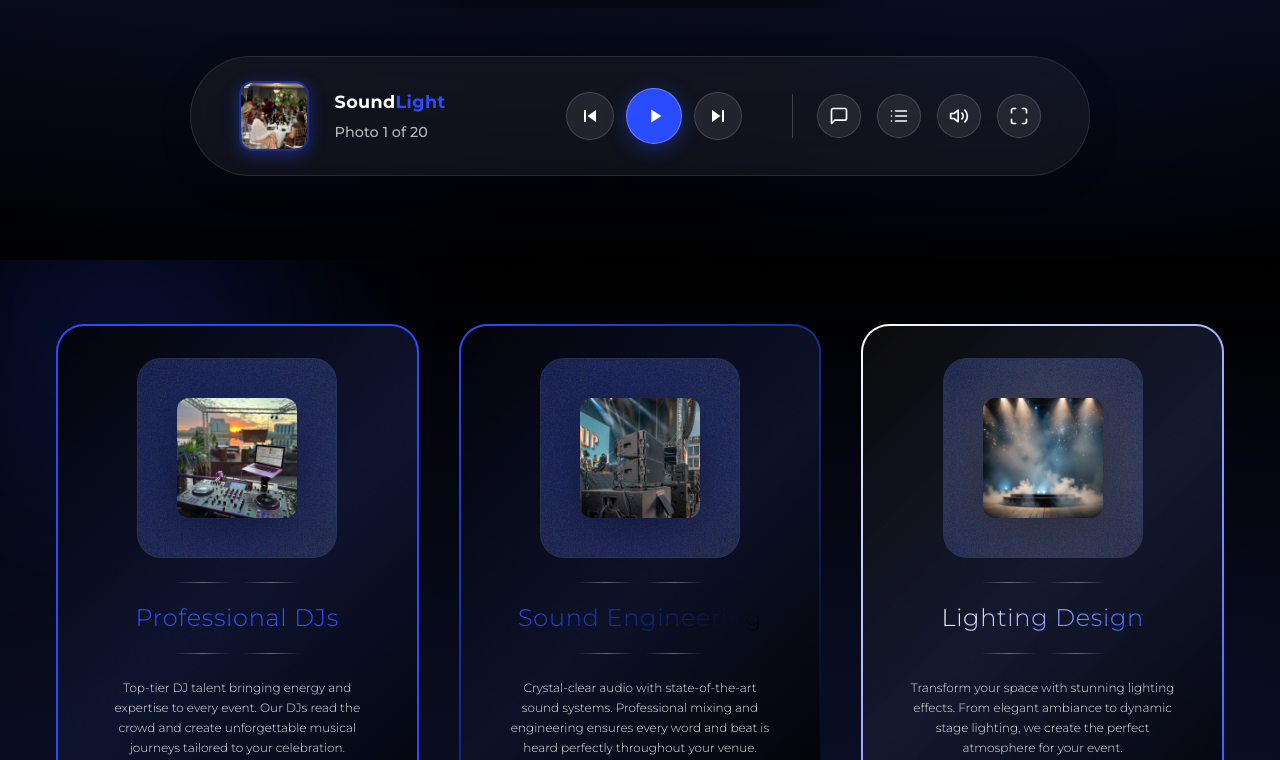
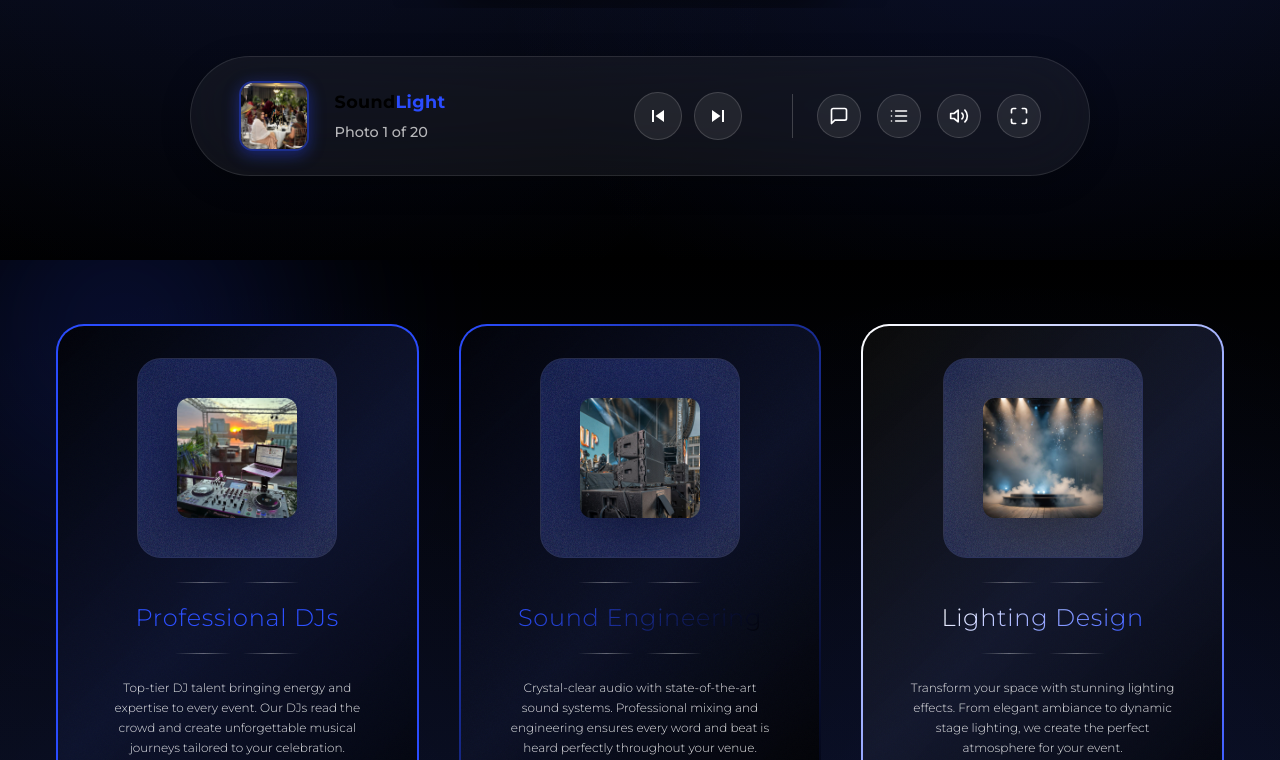
Before and after one commit to Naomi-Faffy/LightSound, a React (Vite) app: page / in a window 1280 px wide. Shown: the part 1340-2100 px from the top of the page. Built offline with nearby package versions, Linux system fonts and the light colour scheme.

Commit message:
Update portfolio

```diff
--- a/src/components/gallery/ThreeDCarousel.jsx
+++ b/src/components/gallery/ThreeDCarousel.jsx
@@ -310,7 +310,7 @@ export default function ThreeDCarousel({ images }) {
               textOverflow: "ellipsis",
               letterSpacing: "0.02em"
             }}>
-              <span style={{ color: "#FFFFFF" }}>Sound</span>
+              <span style={{ color: "#000000" }}>Sound</span>
               <span style={{ color: "#2A4CFF" }}>Light</span>
             </div>
             <div style={{
@@ -357,34 +357,6 @@ export default function ThreeDCarousel({ images }) {
                 fill="currentColor"
               >
                 <path d="M6 6h2v12H6zm3.5 6l8.5 6V6z" />
-              </svg>
-            </Button>
-
-            {/* Play/Pause Button (Center) */}
-            <Button
-              onClick={() => {}}
-              variant="ghost"
-              size="icon"
-              style={{
-                width: "clamp(3rem, 10vw, 3.5rem)",
-                height: "clamp(3rem, 10vw, 3.5rem)",
-                borderRadius: "9999px",
-                background: "#2A4CFF",
-                color: "#FFFFFF",
-                transition: "all 0.2s",
-                boxShadow: "0 4px 20px rgba(42, 76, 255, 0.4)",
-                border: "1px solid rgba(255, 255, 255, 0.3)"
-              }}
-              className="hover:scale-110 hover:shadow-[0_6px_30px_rgba(42,76,255,0.6)]"
-            >
-              <svg
-                width="22"
-                height="22"
-                viewBox="0 0 24 24"
-                fill="currentColor"
-                style={{ marginLeft: "2px" }}
-              >
-                <path d="M8 5v14l11-7z" />
               </svg>
             </Button>
 
@@ -558,8 +530,9 @@ export default function ThreeDCarousel({ images }) {
 
           .music-bar-responsive {
             gap: 1rem !important;
-            padding: 1.25rem 1.5rem !important;
+            padding: 1.5rem 2rem !important;
             flex-wrap: wrap !important;
+            min-height: 120px !important;
           }
 
           .additional-controls {
@@ -567,15 +540,18 @@ export default function ThreeDCarousel({ images }) {
           }
 
           .playback-controls {
-            padding-left: 0.5rem !important;
-            padding-right: 0.5rem !important;
+            padding-left: 0 !important;
+            padding-right: 0 !important;
+            width: 100% !important;
+            justify-content: center !important;
           }
         }
 
         @media (max-width: 480px) {
           .music-bar-responsive {
-            gap: 0.75rem !important;
-            padding: 1rem 1.25rem !important;
+            gap: 1rem !important;
+            padding: 1.25rem 1.5rem !important;
+            min-height: 110px !important;
           }
         }
       `}</style>
--- a/src/pages/About.jsx
+++ b/src/pages/About.jsx
@@ -3,14 +3,16 @@ import { Button } from "@/components/ui/button";
 import { Music, Lightbulb, Zap, Users, Award, Target, Heart } from "lucide-react";
 import { useState, useEffect, useRef } from "react";
 
-function useCountUp(end, duration = 2000, shouldStart = false) {
+function useCountUp(end, duration = 2000, pauseDuration = 3000, shouldStart = false) {
   const [count, setCount] = useState(0);
-  const [hasAnimated, setHasAnimated] = useState(false);
 
   useEffect(() => {
-    if (!shouldStart || hasAnimated) return;
+    if (!shouldStart) return;
 
-    setHasAnimated(true);
+    let animationFrameId;
+    let timeoutId;
+
+    const runAnimation = () => {
       let startTime;
       const startValue = 0;
 
@@ -22,12 +24,26 @@ function useCountUp(end, duration = 2000, shouldStart = false) {
         setCount(Math.floor(easeOutQuart * (end - startValue) + startValue));
 
         if (progress < 1) {
-        requestAnimationFrame(animate);
+          animationFrameId = requestAnimationFrame(animate);
+        } else {
+          // After animation completes, wait for pauseDuration then restart
+          timeoutId = setTimeout(() => {
+            setCount(0);
+            runAnimation();
+          }, pauseDuration);
         }
       };
 
-    requestAnimationFrame(animate);
-  }, [end, duration, shouldStart, hasAnimated]);
+      animationFrameId = requestAnimationFrame(animate);
+    };
+
+    runAnimation();
+
+    return () => {
+      if (animationFrameId) cancelAnimationFrame(animationFrameId);
+      if (timeoutId) clearTimeout(timeoutId);
+    };
+  }, [end, duration, pauseDuration, shouldStart]);
 
   return count;
 }
@@ -35,7 +51,7 @@ function useCountUp(end, duration = 2000, shouldStart = false) {
 function AnimatedStat({ value, label, suffix = "" }) {
   const [isVisible, setIsVisible] = useState(false);
   const ref = useRef(null);
-  const count = useCountUp(value, 2000, isVisible);
+  const count = useCountUp(value, 2000, 3000, isVisible);
 
   useEffect(() => {
     const observer = new IntersectionObserver(
--- a/src/pages/Gallery.jsx
+++ b/src/pages/Gallery.jsx
@@ -44,7 +44,7 @@ export default function Gallery() {
       <div style={{
         position: "relative",
         zIndex: 1,
-        padding: "3rem 1.5rem"
+        padding: "clamp(1.5rem, 4vw, 3rem) 1.5rem"
       }}>
 
         <ThreeDCarousel images={images} />
--- a/src/styles.css
+++ b/src/styles.css
@@ -175,11 +175,11 @@ body {
         left: -100%;
         top: 70px;
         flex-direction: column;
-        background: rgba(255, 255, 255, 0.08);
-        backdrop-filter: blur(50px);
-        -webkit-backdrop-filter: blur(50px);
-        border: 1px solid rgba(255, 255, 255, 0.15);
-        box-shadow: 0 8px 32px rgba(0, 0, 0, 0.3);
+        background: linear-gradient(135deg, rgba(59, 130, 246, 0.1) 0%, rgba(147, 197, 253, 0.05) 100%);
+        backdrop-filter: blur(60px);
+        -webkit-backdrop-filter: blur(60px);
+        border: 1px solid rgba(255, 255, 255, 0.2);
+        box-shadow: 0 8px 32px rgba(31, 38, 135, 0.37);
         width: 100%;
         text-align: center;
         transition: 0.3s;
```
Lines whose indentation alone changed are shown as unchanged.
